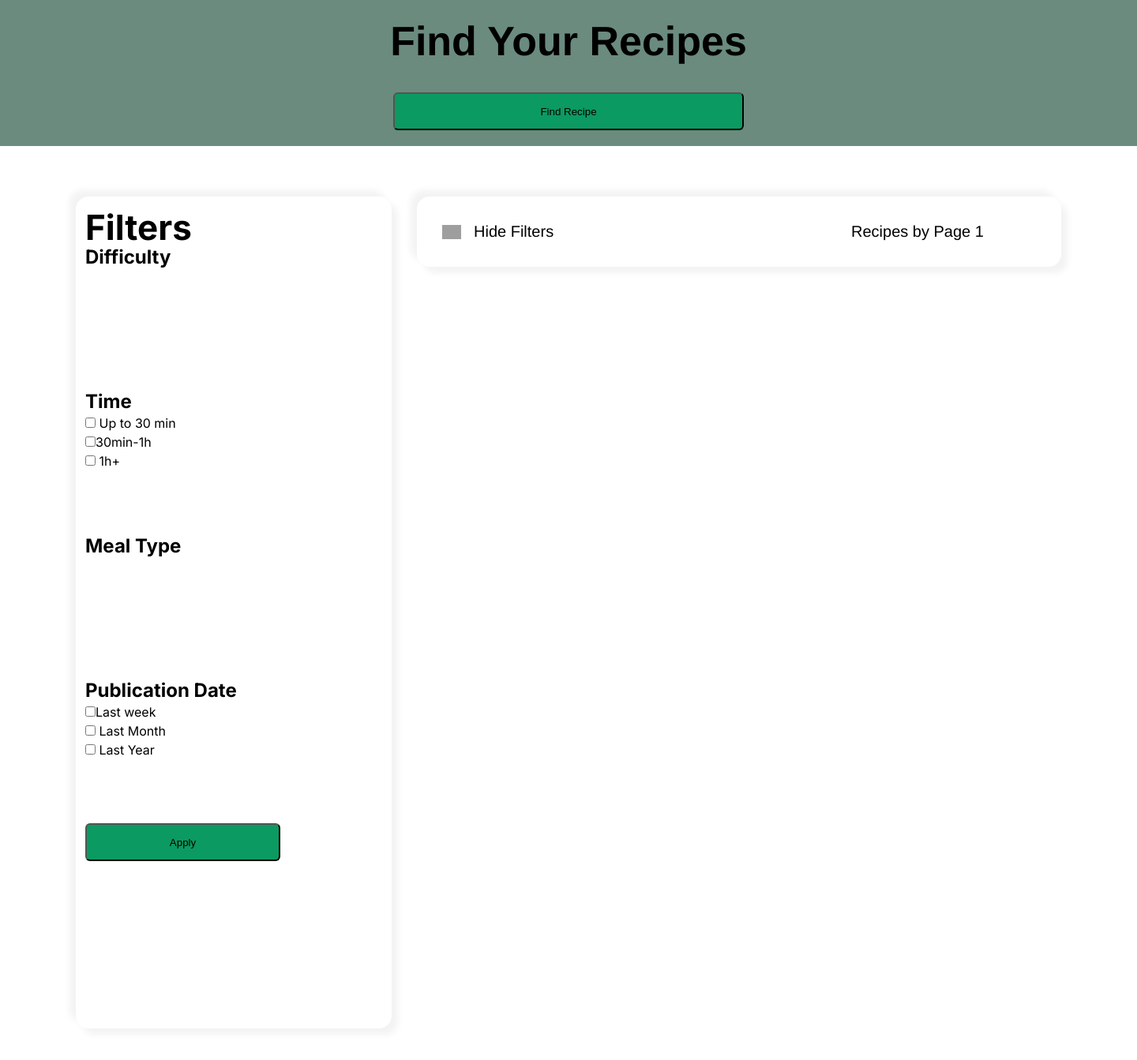
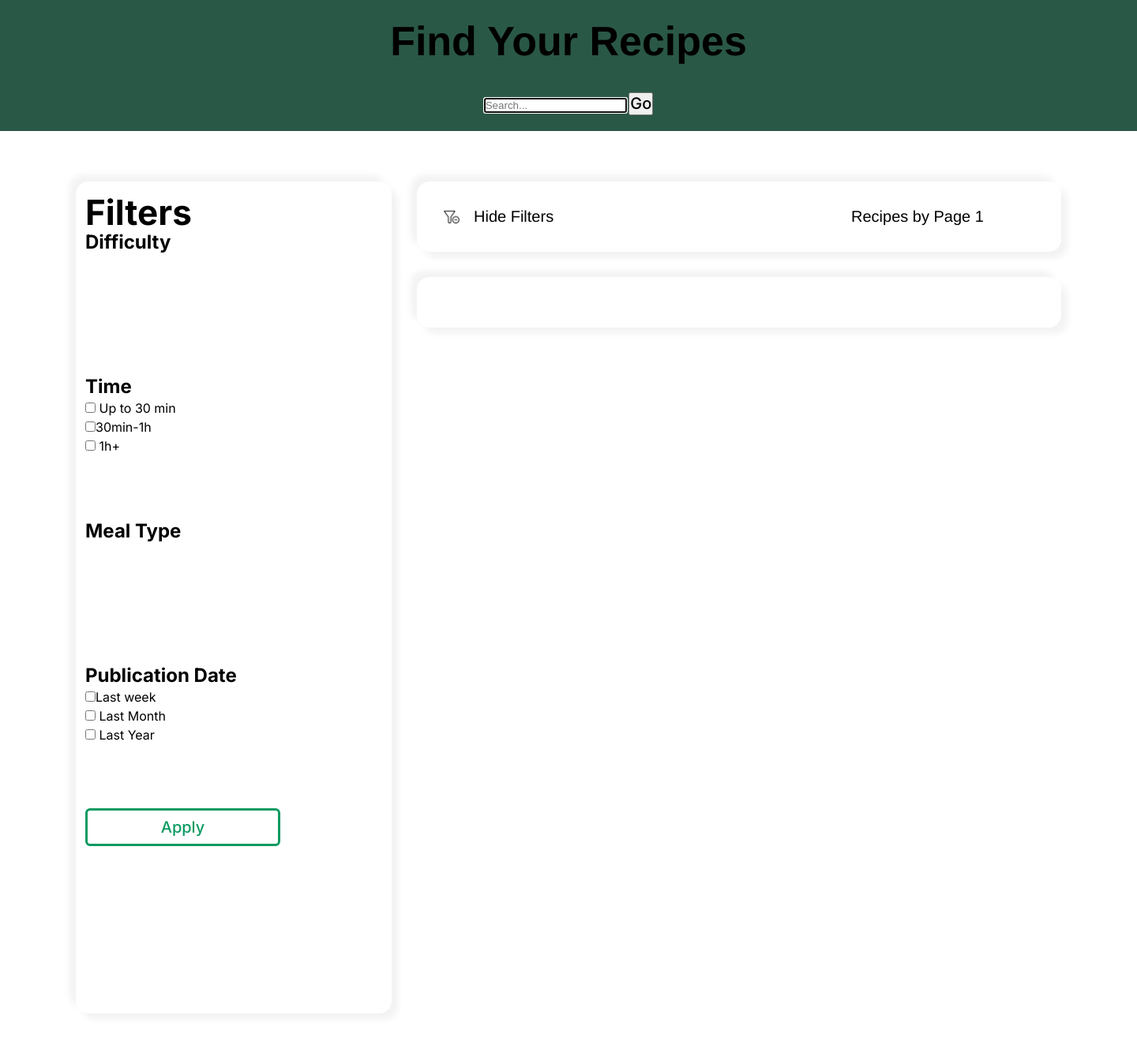
Before and after one commit to dwecks/DIAM-Django-Cooktopia, a Django app: page /recipes in a window 1440 px wide. Shown: the part 80-1423 px from the top of the page at 79% size. Run offline with Django 4.2, Linux system fonts and the light colour scheme; some libraries are stand-ins or nearby versions; grey boxes are pictures that could not be loaded.

Commit message:
pequenas changes html

```diff
--- a/cooktopia/static/css/recipes.css
+++ b/cooktopia/static/css/recipes.css
@@ -62,6 +62,7 @@
 
     order: 1;
 }
+
 
 .searchBarButton, .applyFiltersButton{
     padding: 0px 16px;
@@ -129,7 +130,7 @@
 
 .applyFiltersButton {
     width: 247px;
-
+    background: #FFFFFF;
     order: 5;
 }
 
@@ -242,7 +243,16 @@
     order: 1;
 }
 .receitas_content_frame { /*2 frames*/
-    height: 476px;
+    flex-direction: row;
+    justify-content: space-between;
+    align-items: flex-start;
+    padding: 32px;
+    gap: 16px;
+    background: #FFFFFF;
+    box-shadow: 8px 8px 8px rgba(0, 0, 0, 0.05), -8px -8px 8px rgba(0, 0, 0, 0.05);
+    border-radius: 16px;
+
+    flex-grow: 1;
 }
 .receita { /*2 por cada frame*/
     padding: 24px;
--- a/cooktopia/templates/cooktopia/recipes.html
+++ b/cooktopia/templates/cooktopia/recipes.html
@@ -1,13 +1,15 @@
 {% extends 'base.html' %}
-<!-- Configurar path nas setting -->
 {% load static %}
 {% block css %}<link rel="stylesheet" href="{% static '/css/recipes.css' %}" />{% endblock %}
 
 {% block title %} Recipes {% endblock %}
 {% block content %}
-<section class="section flex-c P300-b">
+<section class="section flex-c P700-b">
 		<h1 class="h1 headers-font">Find Your Recipes</h1>
-		<button class="searchBarButton">Find Recipe</button>
+		<form class="form" onsubmit="event.preventDefault();" role="search">
+		  <input id="search" type="search" placeholder="Search..." autofocus required />
+		  <button type="submit" class="l1-r">Go</button>
+		</form>
 </section>
 <section class="mainDiv section flex-r">
 		<div class="filtersDiv section">
@@ -37,7 +39,7 @@
 					<label style="display:block"><input type="checkbox" name="pub_date" value="month"><span class="p2-r text-font"> Last Month </span></label>
 					<label style="display:block"><input type="checkbox" name="pub_date" value="year"><span class="p2-r text-font"> Last Year </span></label>
 			</div>
-			<button class="applyFiltersButton">Apply</button>
+			<button class="applyFiltersButton btn-swipe l1-r">Apply</button>
 			</div>
 		</div>
 		<div class="receitas section flex-c">
@@ -55,8 +57,9 @@
 				</div>
 			</div>
 			<div class="receitas_content section flex-r">
+				<div class="receitas_content_frame section pad-l grid grid--3-cols N200-b pad-b-m">
 				{% for recipe in new_recipes %}
-                	{% include 'cooktopia/snippets/completRecipeCard.html' %}
+                	{% include 'cooktopia/snippets/basicRecipeCard.html' %}
             	{% endfor %}
 				<!--<h3>Spaghetti Bolognese</h3>
 				<p class="chef-name">by John Smith</p>
@@ -72,6 +75,7 @@
 &lt;!&ndash;					<a href="#"><img src="like-icon.jpg" alt="Like" class="thumbs_up_vector"> <span class="number_thumbs_up">256</span></a>&ndash;&gt;
 &lt;!&ndash;					<a href="#"><img src="share-icon.png" alt="Share"> Share</a>&ndash;&gt;
 				</div>-->
+				</div>
 			</div>
 		</div>
 </section>
--- a/cooktopia/templates/cooktopia/snippets/BasicRecipeCard.html
+++ b/cooktopia/templates/cooktopia/snippets/BasicRecipeCard.html
@@ -5,7 +5,7 @@
     <div class="basic-card-content flex-c">
         <div>
             <h3 class="h4">{{recipe.title}}</h3>
-            <h4 class="p1-b N700-c">By Chef {{recipe.chef.name}}</h4>
+            <h4 class="p1-b N700-c">By Chef</h4>
         </div>
         <p class="p1-r basic-card-hiden">{{recipe.description}}</p>
         <a class="btn-swipe l1-r basic-card-hiden" href="{% url "recipe" recipe.id%}">Explore Recipe</a>
```
Also changed, not shown: cooktopia/templates/cooktopia/home.html (line endings or trailing spaces), db.sqlite3, uploads/Icons/hide-filters-icon.png (added).
